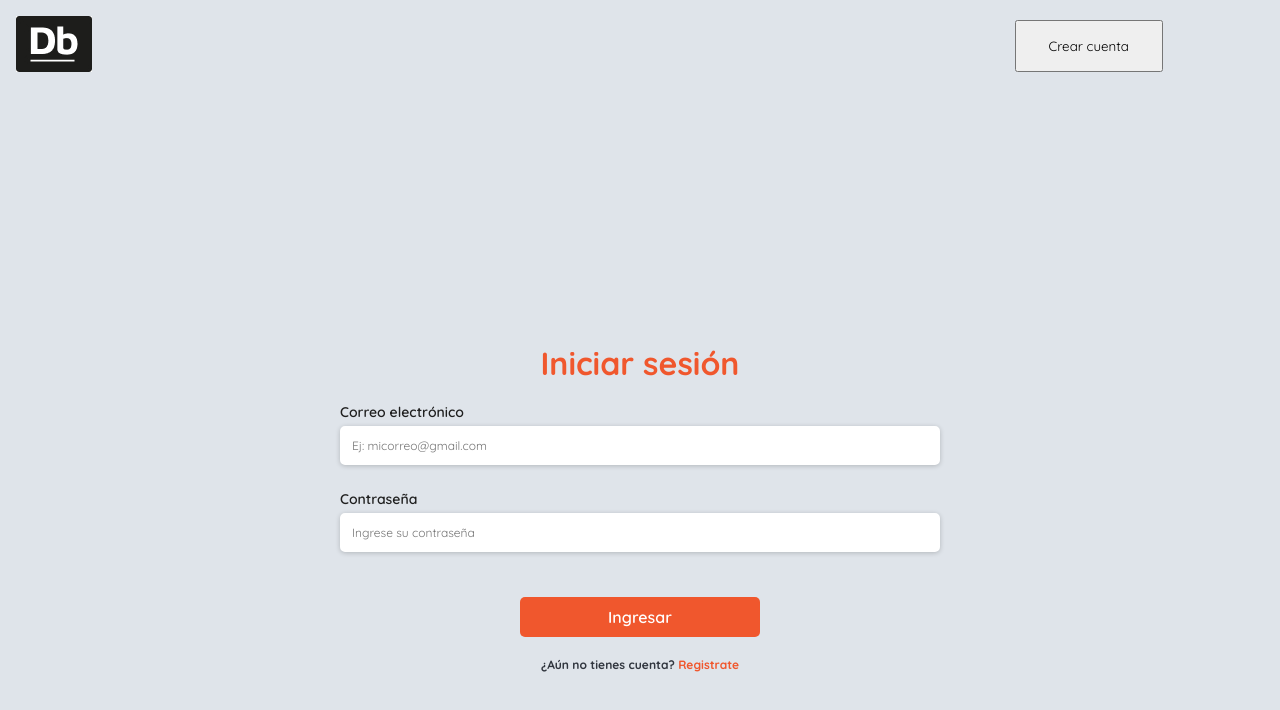
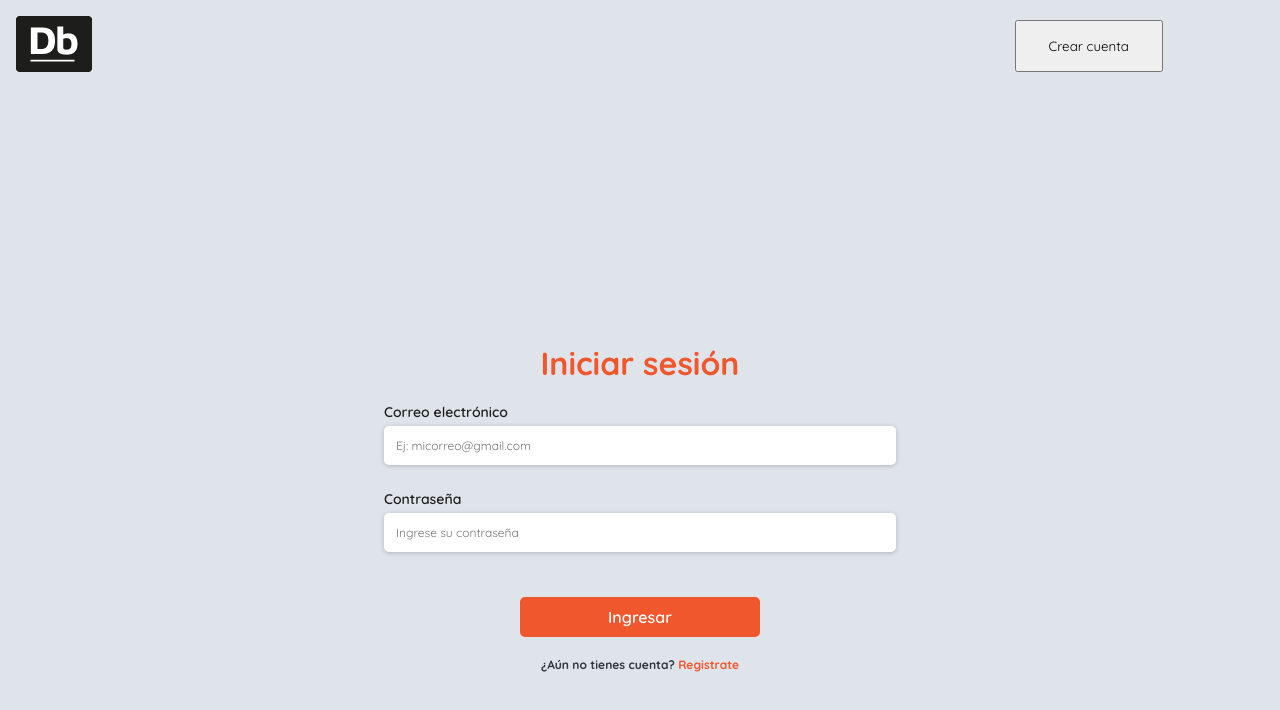
Before and after one commit to tomascaceres14/easyrides, a React (Create React App) app in the folder FrontEnd/proyecto-integrador/: page /login in a window 1280 px wide. Shown: the top 710 px of the page. Built offline with nearby package versions, Linux system fonts and the light colour scheme.

Commit message:
Mejore el responsive de login

```diff
--- a/FrontEnd/proyecto-integrador/src/Paginas/css/Login.css
+++ b/FrontEnd/proyecto-integrador/src/Paginas/css/Login.css
@@ -18,14 +18,18 @@ body {
 }
 
 .contenedor {
-	min-height: 100vh;
+	height: 100vh;
+	width: 100vw;
 	display: flex;
 	align-items: center;
 	justify-content: center;
 }
-
+@media only screen and (min-width: 600px) {
+	.formulario {
+		width: 40%;
+	}
+}
 .formulario {
-	min-width: 600px;
 	margin-top: 50px;
 	padding: 3 0px;
 
```
